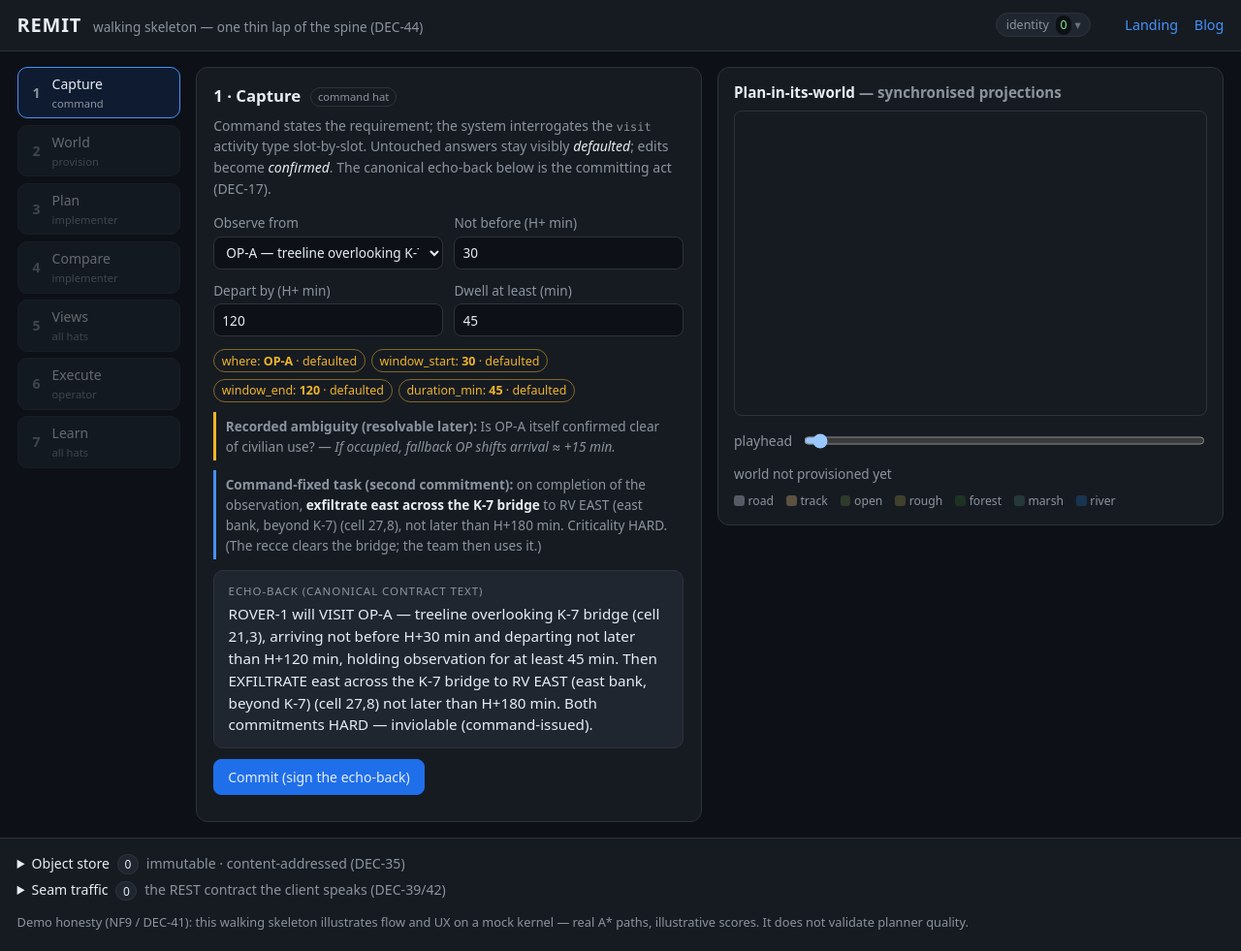
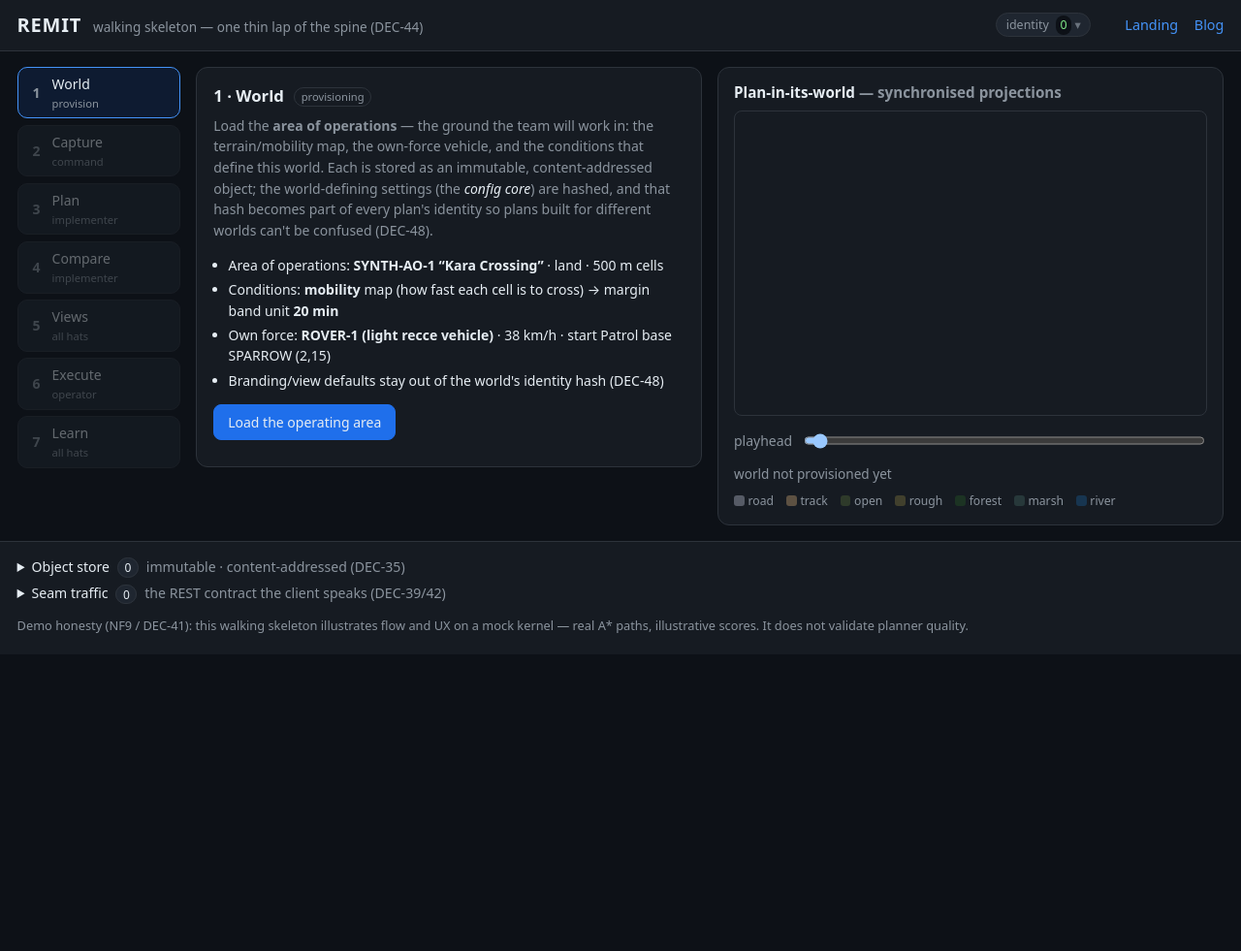
Before and after one commit to DeepBlueCLtd/REMIT, a Jekyll site: the page pr-preview/pr-2/index.html, which Jekyll copies as it is, in a window 1280 px wide and 981 px high. Shown: the whole window at 97% size. Built offline with Jekyll 4.4.1, drawn with Linux system fonts in a browser that asks for light colours.

Commit message:
Deploy preview for PR 2 🛫

```diff
--- a/pr-preview/pr-2/index.html
+++ b/pr-preview/pr-2/index.html
@@ -52,12 +52,12 @@
     <nav id="rail" class="rail" aria-label="Lifecycle stages"></nav>
 
     <div class="panels">
-      <section class="stage-panel active" data-panel="capture">
-        <h2>1 · Capture <span class="hat-chip">command hat</span></h2>
+      <section class="stage-panel active" data-panel="world">
+        <h2>1 · World <span class="hat-chip">provisioning</span></h2>
         <div class="panel-body"></div>
       </section>
-      <section class="stage-panel" data-panel="world">
-        <h2>2 · World <span class="hat-chip">provisioning</span></h2>
+      <section class="stage-panel" data-panel="capture">
+        <h2>2 · Capture <span class="hat-chip">command hat</span></h2>
         <div class="panel-body"></div>
       </section>
       <section class="stage-panel" data-panel="plan">
--- a/pr-preview/pr-2/js/capture/capture.js
+++ b/pr-preview/pr-2/js/capture/capture.js
@@ -15,6 +15,7 @@ const EXFIL_DEADLINE_MIN = 180;   // command-fixed: be across the river by H+180
 /**
  * @param {HTMLElement} el
  * @param {{seam: import('../seam/seam.js').SeamClient,
+ *          onPick?: (op: {x: number, y: number, key: string}) => void,
  *          onCommitted: (req: any, id: string) => void}} ctx
  */
 export function mountCapture(el, ctx) {
@@ -87,6 +88,7 @@ export function mountCapture(el, ctx) {
     audit.innerHTML = Object.entries(slots).map(([k, s]) =>
       `<span class="chip ${s.status}">${k}: <b>${s.value}</b> · ${s.status}</span>`).join(' ');
     echo.innerHTML = `<div class="echo-label">Echo-back (canonical contract text)</div>${echoText()}`;
+    ctx.onPick?.(opFor(slots.where.value));   // highlight the picked OP on the AO map
   };
   renderLive();
 
--- a/pr-preview/pr-2/js/main.js
+++ b/pr-preview/pr-2/js/main.js
@@ -17,9 +17,12 @@ import { contentId, shortId } from './shapes/canonical.js';
 const MISSION_ID = 'M-001';
 const STRATEGY_SEED = 1337;
 
+// World provisions the AO before Capture so command can point at features it can
+// see on the map (the requirement stays the primary object — DEC-5 is about
+// primacy, not tool order). Spine-order deviation noted for the DEC-47 gate.
 const STAGES = [
-  { key: 'capture', n: 1, label: 'Capture', hat: 'command' },
-  { key: 'world',   n: 2, label: 'World',   hat: 'provision' },
+  { key: 'world',   n: 1, label: 'World',   hat: 'provision' },
+  { key: 'capture', n: 2, label: 'Capture', hat: 'command' },
   { key: 'plan',    n: 3, label: 'Plan',    hat: 'implementer' },
   { key: 'compare', n: 4, label: 'Compare', hat: 'implementer' },
   { key: 'views',   n: 5, label: 'Views',   hat: 'all hats' },
@@ -36,8 +39,8 @@ const playhead = new Playhead();
 
 /** Mission state accumulated along the lap. */
 const state = {
-  stage: 'capture',
-  unlocked: new Set(['capture']),
+  stage: 'world',
+  unlocked: new Set(['world']),
   done: new Set(),
   requirement: /** @type {any} */ (null),
   ids: { requirement: '', baseline: '', profile: '', configCore: '', stamp: '', rationale: '' },
@@ -60,6 +63,8 @@ const mapCanvas = /** @type {HTMLCanvasElement} */ (document.getElementById('map
 const map = makeMap(mapCanvas, world.baseline, null);
 let mapTarget = null;
 let mapRv = null;
+let mapCandidates = null;   // candidate OPs shown on the map during Capture
+let mapHighlight = null;    // the OP currently picked in Capture (live)
 const timelineHost = /** @type {HTMLElement} */ (document.getElementById('timeline-host'));
 const timeline = makeTimeline(timelineHost, playhead);
 const slider = /** @type {HTMLInputElement} */ (document.getElementById('playhead-slider'));
@@ -78,6 +83,7 @@ function renderProjection() {
   map.render({
     plans: state.handful, selected: sel, t: playhead.t,
     target: mapTarget, rv: mapRv,
+    candidates: mapCandidates, highlight: mapHighlight,
   });
   const ghost = sel ? stateAt(sel, playhead.t) : null;
   if (sel && ghost) {
@@ -227,6 +233,7 @@ const panel = (key) => /** @type {HTMLElement} */ (document.querySelector(`[data
 // --- stage mounting -----------------------------------------------------------
 function mountStage(key) {
   if (key === 'world') mountWorld();
+  if (key === 'capture') mountCaptureStage();
   if (key === 'plan') mountPlan();
   if (key === 'compare') {
     mountCompare(panel('compare'), {
@@ -303,19 +310,38 @@ function mountWorld() {
     state.ids.configCore = c.id;
     state.configCoreHash = await contentId(world.configCore);
     worldProvisioned = true;
-    const cmts = state.requirement.commitments;
-    mapTarget = cmts[0].activity.where;
-    mapRv = cmts[1]?.activity?.where ?? null;
-    // Horizon spans the whole mission: the exfil deadline if present, else the
-    // observation window, plus headroom for execution delay.
-    state.horizonMin = (cmts[1]?.activity?.when?.before_min ?? cmts[0].activity.when.window.end_min) + 60;
-    slider.max = String(state.horizonMin);
+    // With the AO on the map, show the candidate OPs so Capture can point at
+    // features it can see; the chosen target/RV are set when Capture commits.
+    mapCandidates = PLACES.ops;
     renderProjection();
     el.querySelectorAll('button').forEach((n) => (n.disabled = true));
     /** @type {HTMLElement} */ (el.querySelector('#world-result')).innerHTML =
       `provisioned · baseline <code class="hash" data-testid="world-baseid">${shortId(b.id)}</code>`
       + ` · config-core hash <code class="hash">${shortId(state.configCoreHash)}</code>`;
     advance('world');
+  });
+}
+
+/** Capture is mounted on demand (after World), so the AO map is already shown. */
+function mountCaptureStage() {
+  mountCapture(panel('capture'), {
+    seam,
+    onPick(op) { mapHighlight = op; renderProjection(); },
+    onCommitted(requirement, id) {
+      state.requirement = requirement;
+      state.ids.requirement = id;
+      const cmts = requirement.commitments;
+      mapTarget = cmts[0].activity.where;
+      mapRv = cmts[1]?.activity?.where ?? null;
+      mapCandidates = null;   // committed — stop offering the alternatives
+      mapHighlight = null;
+      // Horizon spans the whole mission: the exfil deadline if present, else the
+      // observation window, plus headroom for execution delay.
+      state.horizonMin = (cmts[1]?.activity?.when?.before_min ?? cmts[0].activity.when.window.end_min) + 60;
+      slider.max = String(state.horizonMin);
+      renderProjection();
+      advance('capture');
+    },
   });
 }
 
@@ -413,16 +439,9 @@ function renderTimeline() {
 }
 
 // --- boot ----------------------------------------------------------------------
-mountCapture(panel('capture'), {
-  seam,
-  onCommitted(requirement, id) {
-    state.requirement = requirement;
-    state.ids.requirement = id;
-    advance('capture');
-  },
-});
+mountWorld();           // World is the first stage now (provision the AO, then Capture)
 renderRail();
-showStage('capture');
+showStage('world');
 refreshChips();
 
 // Base-path-safe links back to the landing page / blog (works at /app/ and
--- a/pr-preview/pr-2/js/views/render.js
+++ b/pr-preview/pr-2/js/views/render.js
@@ -92,9 +92,24 @@ export function makeMap(canvas, baseline) {
      *          actual?: {x:number,y:number,phase:string}|null,
      *          target?: {x:number,y:number}|null}} opts
      */
-    render({ plans = [], selected = null, t = 0, actual = null, target = null, rv = null } = {}) {
+    render({ plans = [], selected = null, t = 0, actual = null, target = null, rv = null,
+             candidates = null, highlight = null } = {}) {
       drawTerrain(g, baseline);
       drawMarker(g, PLACES.base.x, PLACES.base.y, 'base');
+      // Capture: candidate OPs labelled on the map, the picked one emphasised.
+      if (candidates) {
+        for (const c of candidates) {
+          const cx = (c.x + 0.5) * CELL_PX, cy = (c.y + 0.5) * CELL_PX;
+          const isHi = highlight && highlight.x === c.x && highlight.y === c.y;
+          g.strokeStyle = isHi ? '#ff7b72' : 'rgba(230,237,243,.55)';
+          g.lineWidth = isHi ? 3 : 1.5;
+          g.beginPath(); g.arc(cx, cy, CELL_PX * 0.34, 0, Math.PI * 2); g.stroke();
+          g.fillStyle = isHi ? '#ff7b72' : 'rgba(230,237,243,.8)';
+          g.font = `${CELL_PX * 0.5}px system-ui`; g.textAlign = 'center'; g.textBaseline = 'middle';
+          g.fillText(c.key ?? '', cx, cy - CELL_PX * 0.72);
+        }
+        canvas.dataset.highlight = highlight ? `${highlight.x},${highlight.y}` : '';
+      }
       if (target) drawMarker(g, target.x, target.y, 'target');
       if (rv) drawMarker(g, rv.x, rv.y, 'rv');
       // No selection yet: show the whole handful at full strength; once a plan
```
